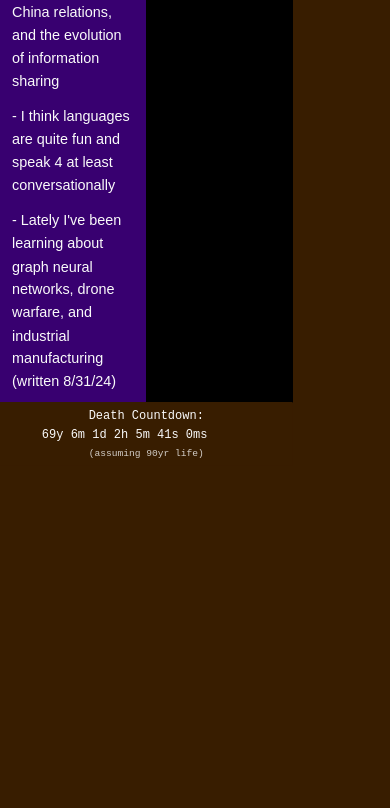
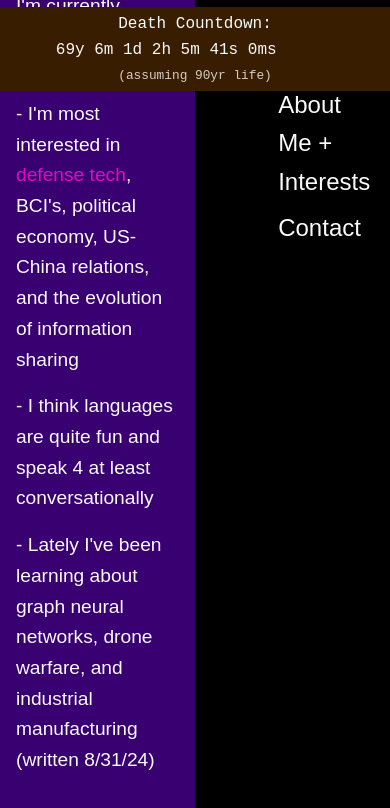
Before and after one commit to corbcan/corbcan.com, a plain HTML site: page index.html in a window 390 px wide. Shown: the part 753-1561 px from the top of the page. Drawn offline with Linux system fonts and the light colour scheme.

Commit message:
Add files via upload

```diff
--- a/styles.css
+++ b/styles.css
@@ -252,7 +252,6 @@ ul {
         width: 100%;
     }
     body {
-        transform: scale(0.75); /* Adjust scale factor as needed */
         transform-origin: top left;
     }
 
```
